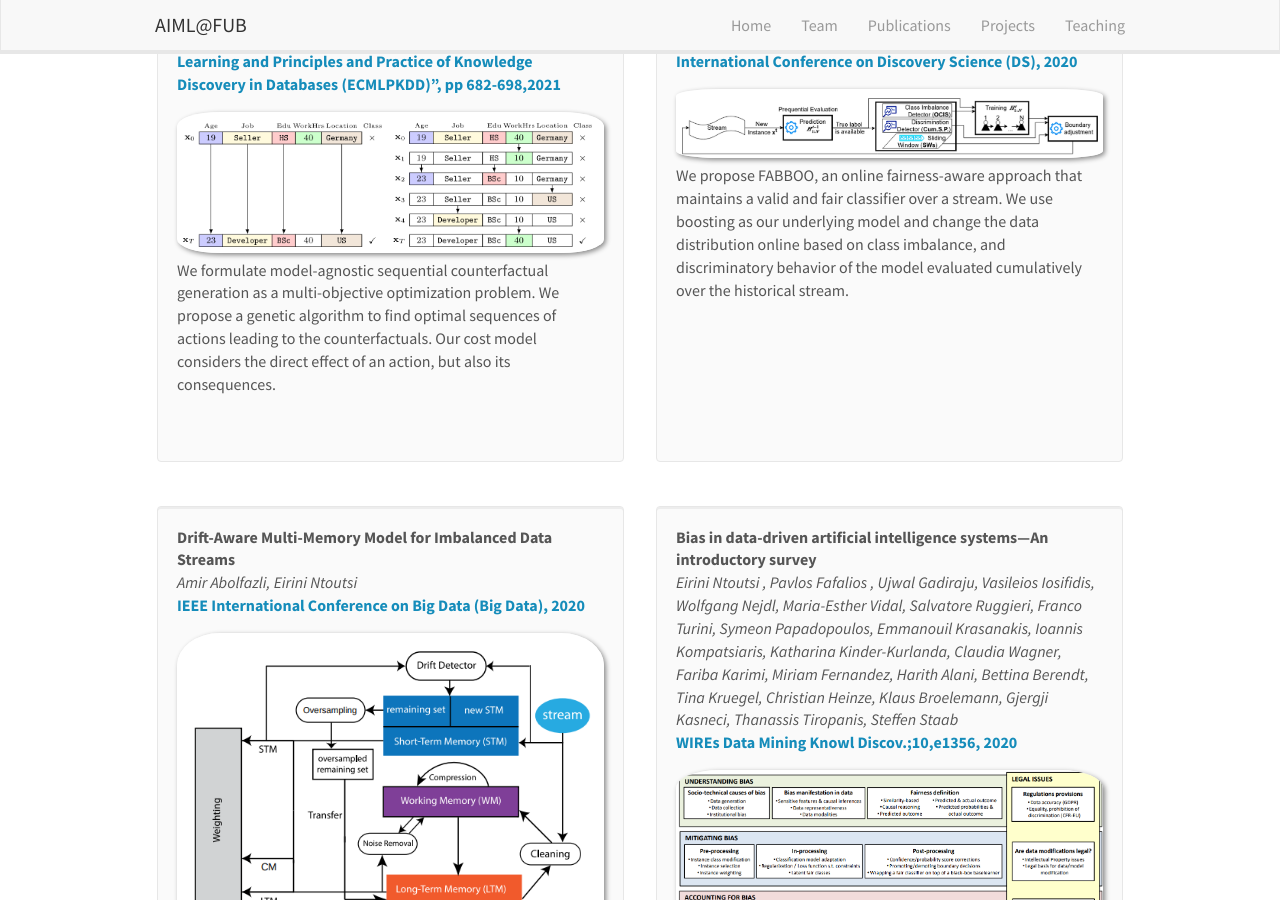
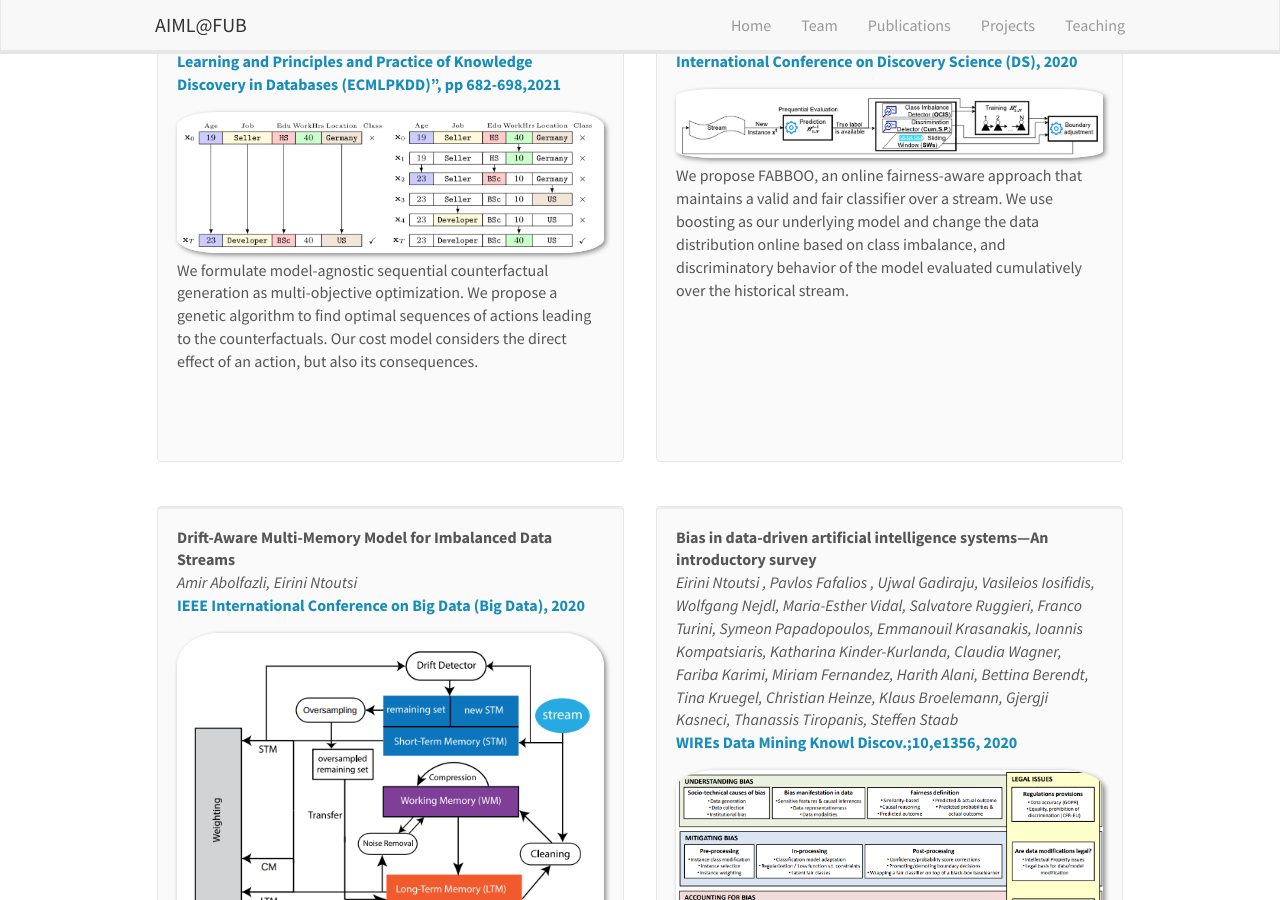
Before and after one commit to AIML-research/AIML-research.github.io, a Jekyll site: the page built from _pages/publications.md, in a window 1280 px wide and 900 px high, scrolled down 1327 px. Built offline with Jekyll 4.4.1, drawn with Linux system fonts in a browser that asks for light colours; nearby versions of some CDN libraries.

Commit message:
Update publist.yml

```diff
--- a/_data/publist.yml
+++ b/_data/publist.yml
@@ -94,7 +94,7 @@
 
 - title: "Consequence-aware Sequential Counterfactual Generation"
   image: Philip2021.png
-  description: We formulate model-agnostic sequential counterfactual generation as a multi-objective optimization problem. We propose a genetic algorithm to find optimal sequences of actions leading to the counterfactuals. Our cost model considers the direct effect of an action, but also its consequences.
+  description: We formulate model-agnostic sequential counterfactual generation as multi-objective optimization. We propose a genetic algorithm to find optimal sequences of actions leading to the counterfactuals. Our cost model considers the direct effect of an action, but also its consequences.
   authors: Philip Naumann , Eirini Ntoutsi
   link:
     url: https://link.springer.com/chapter/10.1007%2F978-3-030-86520-7_42
```
